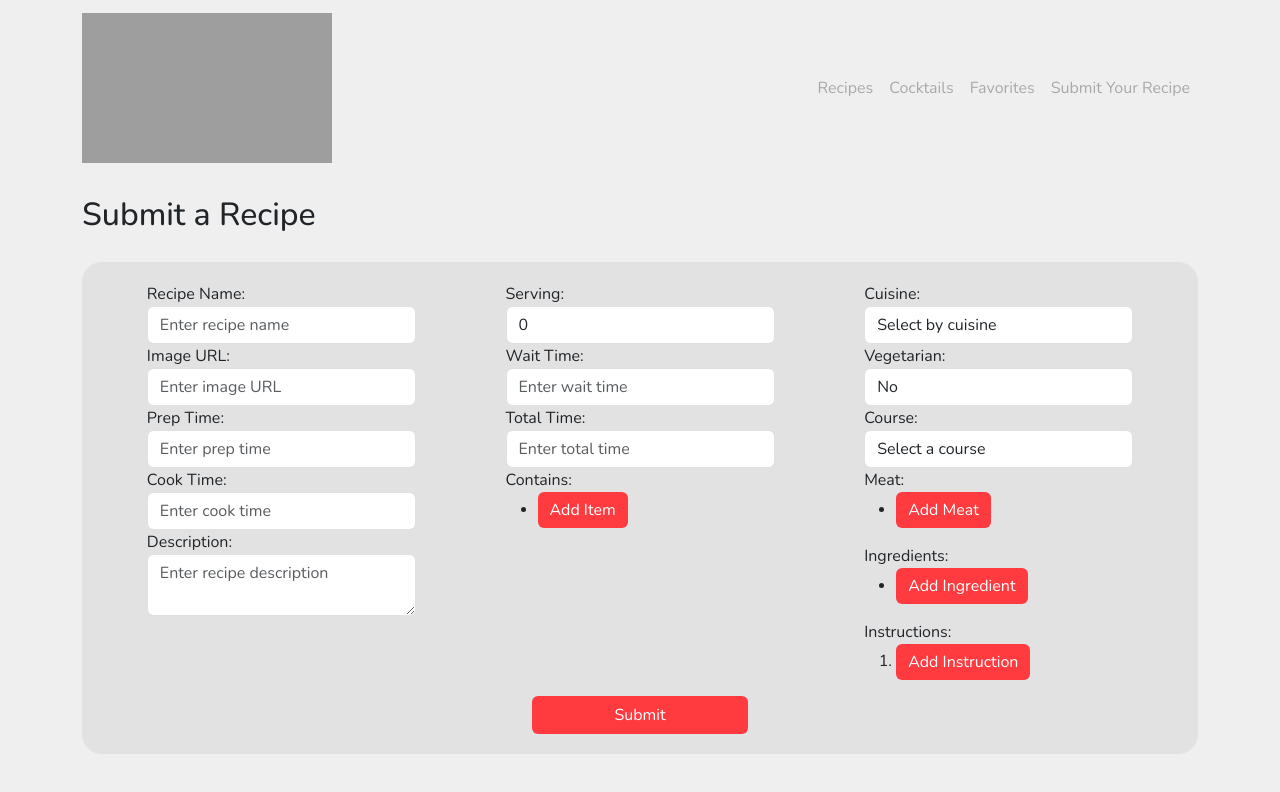
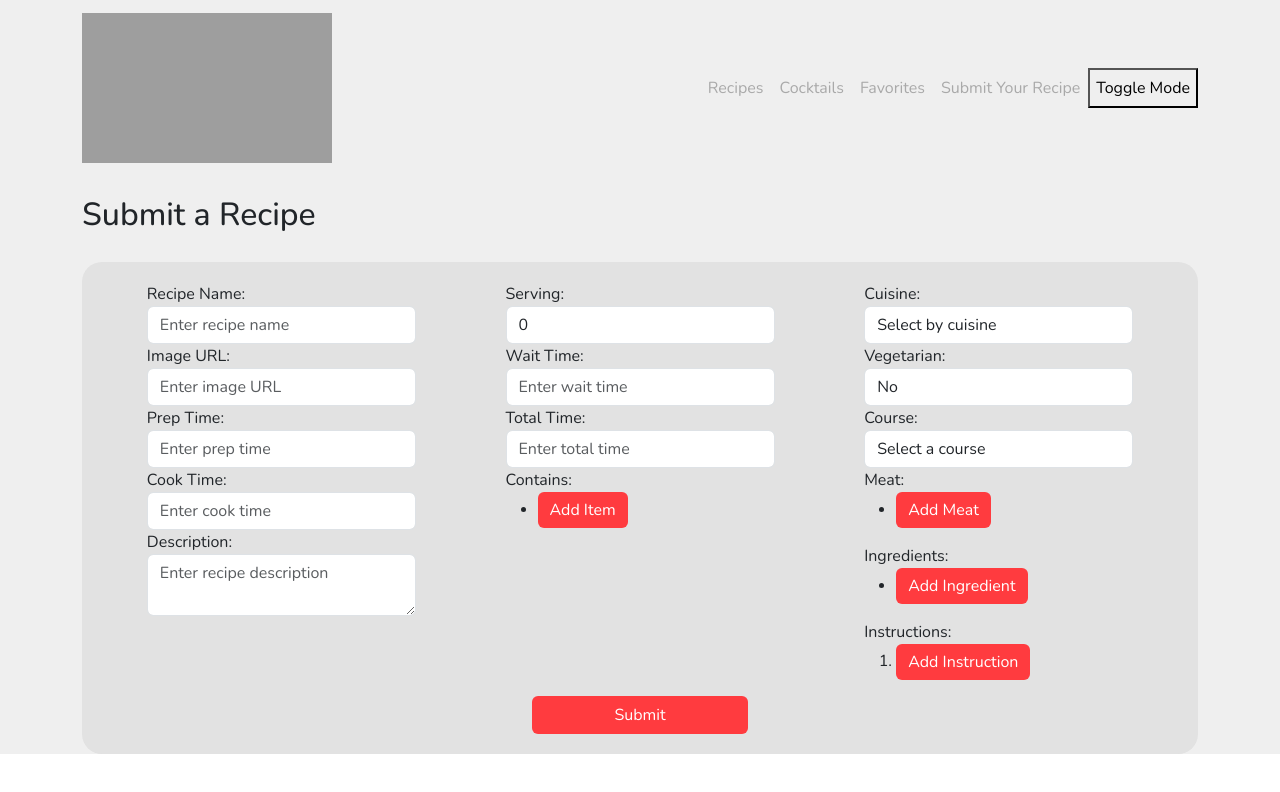
Before and after one commit to Evan-Roberts-808/Bites-and-Brews, a React (Create React App) app: page /submit in a window 1280 px wide. Shown: the top 792 px of the page. Built offline with nearby package versions, Linux system fonts and the light colour scheme; grey boxes are pictures that could not be loaded.

Commit message:
add dark mode mvp complete

```diff
--- a/src/App.js
+++ b/src/App.js
@@ -10,12 +10,17 @@ import SubmitRecipe from "./components/SubmitRecipe";
 import RecipesDetails from "./components/RecipesDetails";
 import CocktailsDetails from "./components/CocktailsDetails";
 import FavoritesDetails from "./components/FavoritesDetails";
+import React, {useState} from 'react'
 
 
 function App() {
+
+  //DARK MODE
+  const [darkMode, setDarkMode] = useState(false)
+
   return (
-    <>
-      <Header />
+    <div className={darkMode ? 'AppDark' : 'App'}>
+      <Header darkMode={darkMode} updateDarkMode={() => setDarkMode((prev) => !prev)}/>
       <Routes>
         <Route path="/" element={<Home />} />
         <Route path="recipes" element={<RecipesPage />} />
@@ -26,7 +31,7 @@ function App() {
         <Route path="cocktails/:id" element={<CocktailsDetails />} />
         <Route path="favorites/:id" element={<FavoritesDetails />} />
       </Routes>
-    </>
+    </div>
   );
 }
 
--- a/src/components/Header.js
+++ b/src/components/Header.js
@@ -5,7 +5,8 @@ import Navbar from "react-bootstrap/Navbar";
 import { Link } from "react-router-dom";
 
 
-function Header() {
+function Header({ updateDarkMode }) {
+
   return (
     <Navbar expand="lg">
       <Container>
@@ -29,6 +30,7 @@ function Header() {
             <Nav.Link as={Link} to='cocktails'>Cocktails</Nav.Link>
             <Nav.Link as={Link} to='favorites'>Favorites</Nav.Link>
             <Nav.Link as={Link} to='submit'>Submit Your Recipe</Nav.Link>
+            <button onClick={updateDarkMode}>Toggle Mode</button>
           </Nav>
         </Navbar.Collapse>
       </Container>
--- a/src/components/Slideshow.js
+++ b/src/components/Slideshow.js
@@ -1,5 +1,6 @@
 import React, { useState, useEffect } from "react";
 import Carousel from "react-bootstrap/Carousel";
+import { Link } from "react-router-dom";
 
 function Slideshow() {
   const [recipesArray, setRecipesArray] = useState([]);
@@ -11,9 +12,13 @@ function Slideshow() {
   }, []);
 
   const mappedRecipes = [...recipesArray].map((el) => {
+
+
     return (
       <Carousel.Item key={el.id}>
-        <img className="d-block w-100" src={el.image} alt={el.name} />
+        <Link to={`/recipes/${el.id}`}>
+          <img className="d-block w-100" src={el.image} alt={el.name} />
+        </Link>
         <Carousel.Caption>
           <h3>{el.name}</h3>
           <p>{el.description}</p>
--- a/src/stylesheets/styles.css
+++ b/src/stylesheets/styles.css
@@ -14,9 +14,17 @@
   font-family: "Nunito";
 }
 
-body {
+.App {
   background-color: var(--light-grey)
 }
+
+.AppDark {
+  background-color: var(--dark-grey)
+}
+
+/* body {
+  background-color: var(--light-grey)
+} */
 
 .page-headings {
   padding-top: 20px;
```
